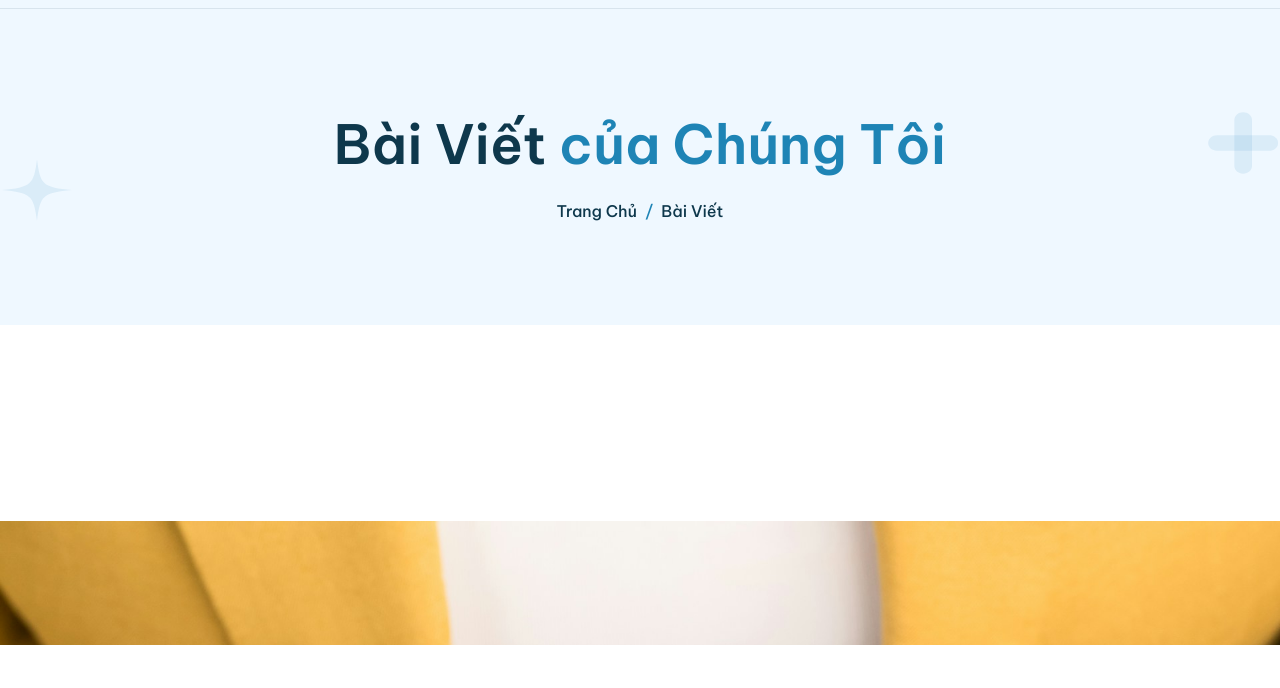
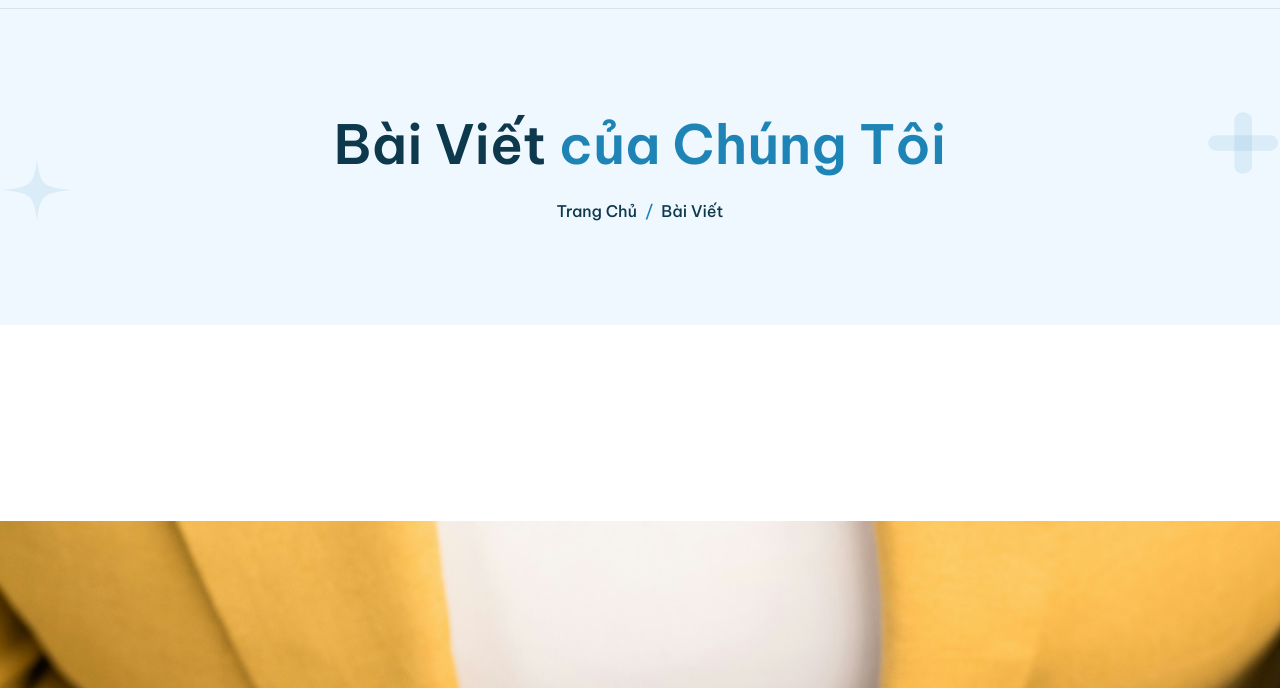
Before and after one commit to coderThanh/hearing-aid-2, a website: page blog.html in a window 1280 px wide. Shown: the part 112-800 px from the top of the page. Drawn offline with Linux system fonts and the light colour scheme; files whose address does not match are found by name.

Commit message:
style: update container classes and adjust height breakpoints
- Replace 'container' with 'container-xxl' for consistency
- Change height breakpoint from 'md' to 'lg' for better responsiveness
- Reorder tailwind utility classes in CSS output

```diff
--- a/blog.html
+++ b/blog.html
@@ -128,14 +128,14 @@
 <!-- Page Header End -->
 <div class="xxl:tw-mt-[40px]"></div>
 <div class="">
-    <div class="container tw-px-0 xxl:tw-px-[15px]">
+    <div class="container-xxl tw-px-0 xxl:tw-px-[15px]">
         <div class="row no-gutters">
             <div class="col-lg-12">
                 <!-- Visit Clinic Start -->
                 <div class="parallaxie xxl:tw-rounded-xl tw-bg-cover tw-bg-no-repeat tw-bg-fixed"
                     style="background-image: url(8pm-assest/images/blog/blog-2.jpg); ">
                     <!-- Visit Clinic Content Start -->
-                    <div class="md:tw-h-[320px] tw-h-[220px]">
+                    <div class="lg:tw-h-[380px] tw-h-[220px]">
                     </div>
                     <!-- Visit Clinic Content End -->
                 </div>
```
Also changed, not shown: src/components/banner/hero-banner.html (+2 -2 lines), thu-vien-hinh-anh.html (+2 -2 lines), 8pm-assest/css/tailwind-output.css.
